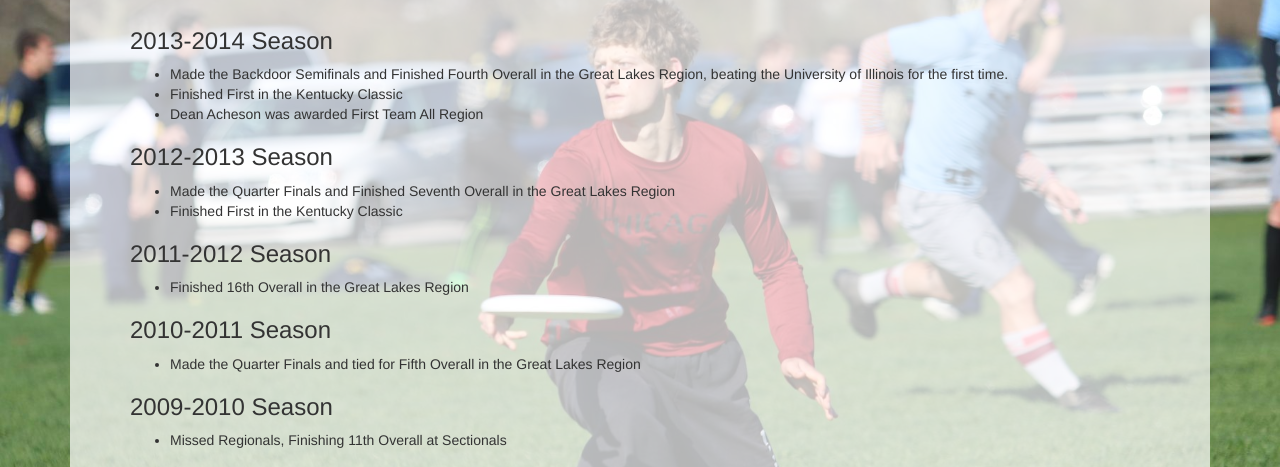
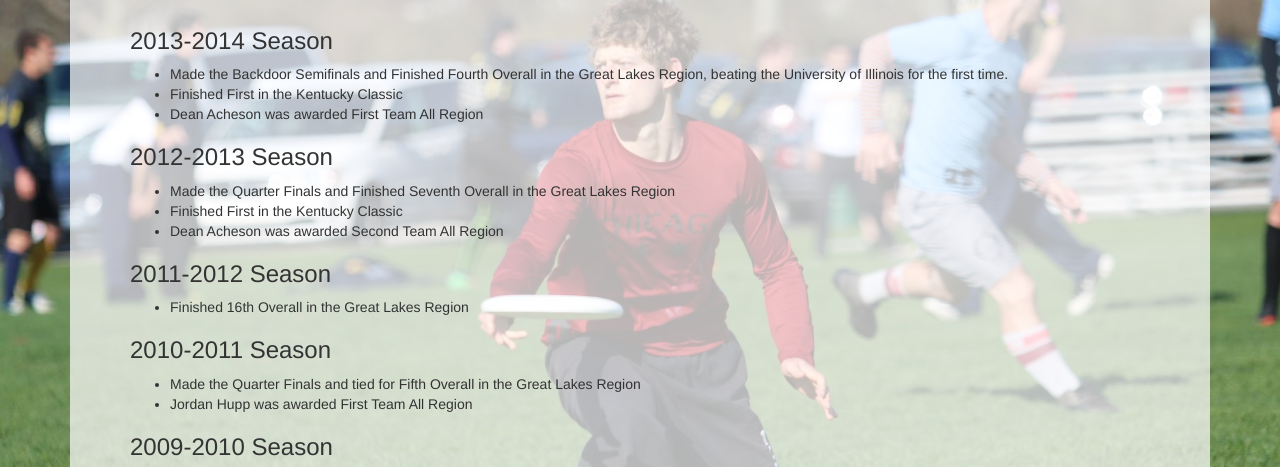
Before and after one commit to jstevensstein/UChicago-Mens-Ultimate-Website, a plain HTML site: page results/index.html in a window 1280 px wide. Shown: the part 267-734 px from the top of the page. Drawn offline with nearby package versions, Linux system fonts and the light colour scheme; files that its build step writes are made by us from their sources.

```diff
--- a/results/index.html
+++ b/results/index.html
@@ -42,6 +42,7 @@
                     <ul>
                         <li>Made the Quarter Finals and Finished Seventh Overall in the Great Lakes Region</li>
                         <li>Finished First in the Kentucky Classic</li>
+                        <li>Dean Acheson was awarded Second Team All Region</li>
                     </ul>
                 </p>
                 <p>
@@ -54,6 +55,7 @@
                     <h3>2010-2011 Season</h3>
                     <ul>
                         <li>Made the Quarter Finals and tied for Fifth Overall in the Great Lakes Region</li>
+                        <li>Jordan Hupp was awarded First Team All Region</li>
                     </ul>
                 </p>
                 <p>
```
